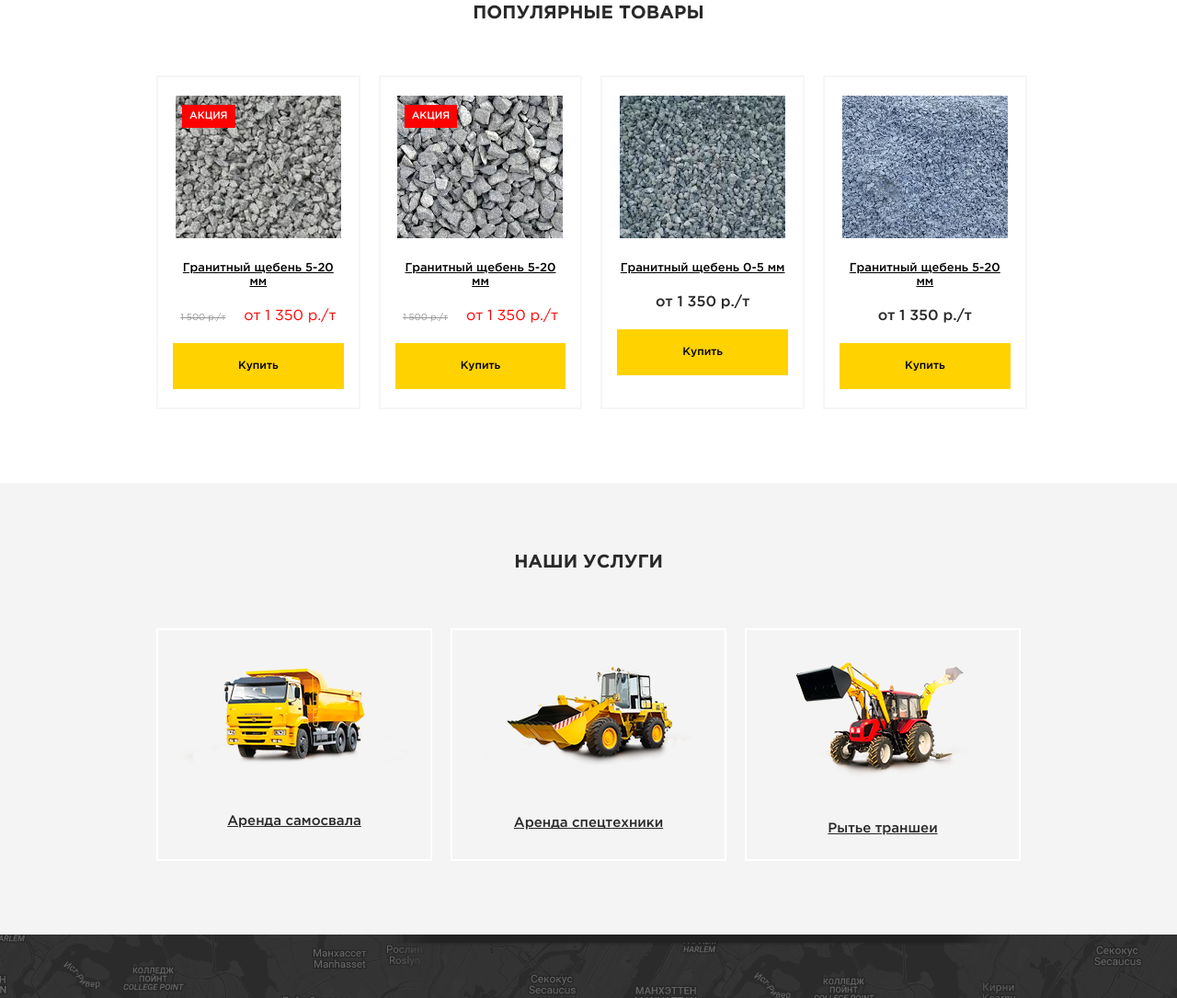
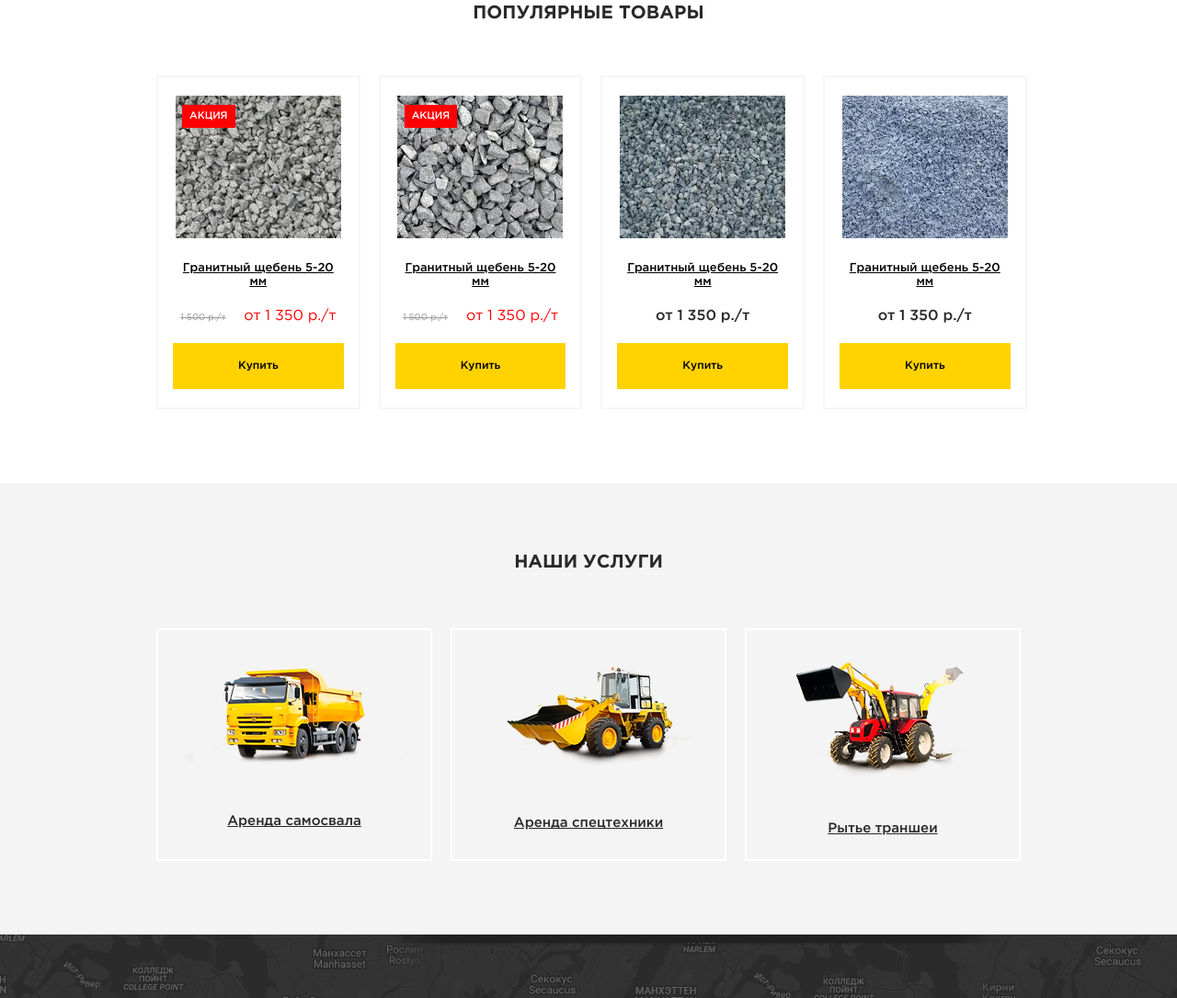
Before and after one commit to LitSvyat/LitSvyat.github.io, a plain HTML site: page granit/index.html in a window 1280 px wide. Shown: the part 1957-3042 px from the top of the page at 92% size. Drawn offline with Linux system fonts and the light colour scheme.

Commit message:
Update index.html

```diff
--- a/granit/index.html
+++ b/granit/index.html
@@ -143,7 +143,7 @@
 
 				<div class="tab-template">
 					<div class="tab-img"><img src="img/sheben-3.png" alt="Гранитный щебень 0-5 мм"></div>
-					<a class="tab-title" href="#">Гранитный щебень 0-5 мм</a>
+					<a class="tab-title" href="#">Гранитный щебень 5-20 мм</a>
 					<span class="price">от 1 350 р./т</span>
 					<div class="tab-btn"><a class="button" href="#">Купить</a></div>
 				</div>
```
